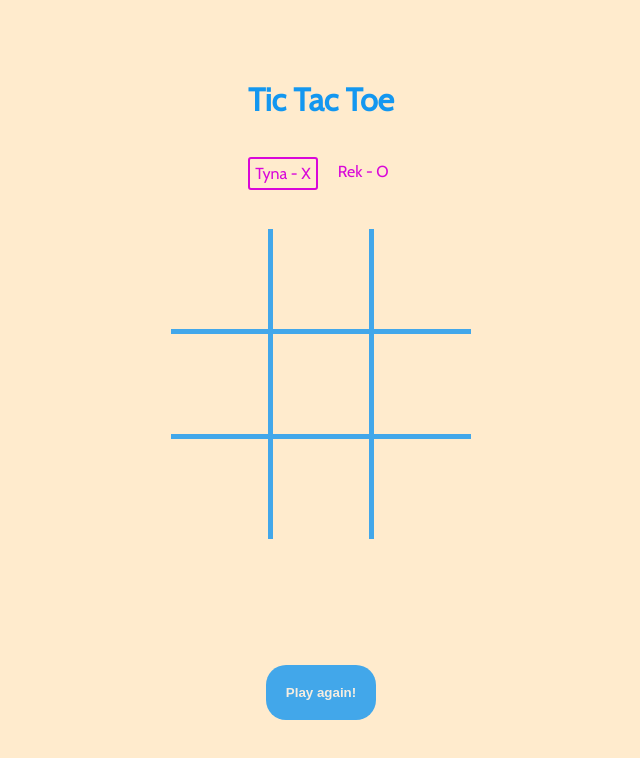
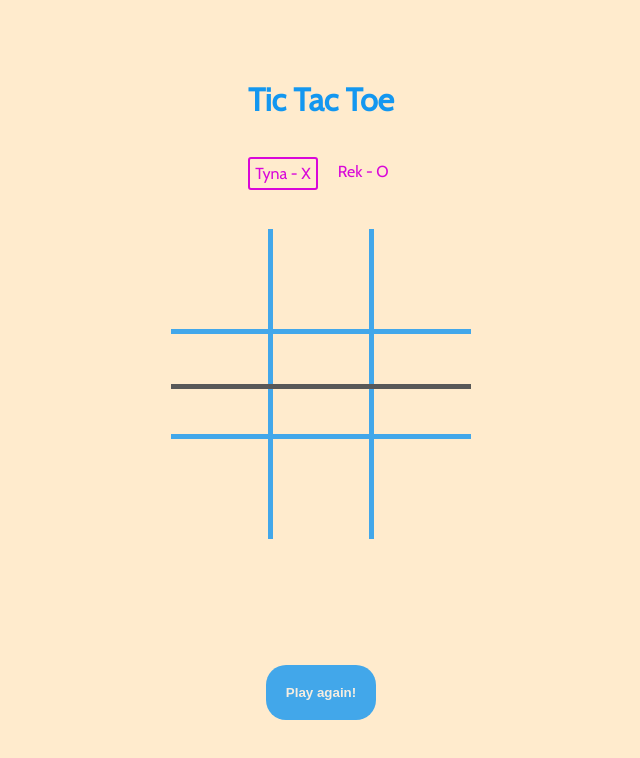
Before and after one commit to tynakpinska/tic-tac-toe, a plain HTML site: page index.html in a window 1280 px wide. Both pictures are taken after a click on the button "Play again!". Shown: the whole page, without its empty margins (319-959 px from the left). Drawn offline with nearby package versions, Linux system fonts and the light colour scheme.

Commit message:
refactor, block gameboard after win, add line element

```diff
--- a/index.css
+++ b/index.css
@@ -32,6 +32,16 @@ p {
   width: 300px;
   gap: 5px;
   background-color: #42a7ea;
+  position: relative;
+}
+
+.line {
+  width: 300px;
+  height: 5px;
+  background-color: #585858;
+  position: absolute;
+  top: 50%;
+
 }
 
 .players {
--- a/index.html
+++ b/index.html
@@ -1,9 +1,9 @@
 <!DOCTYPE html>
 <html lang="en">
   <head>
-    <meta charset="UTF-8">
-    <meta name="viewport" content="width=device-width, initial-scale=1.0">
-    <link rel="stylesheet" href="index.css"/>
+    <meta charset="UTF-8" />
+    <meta name="viewport" content="width=device-width, initial-scale=1.0" />
+    <link rel="stylesheet" href="index.css" />
     <title>Tic Tac Toe</title>
   </head>
   <body>
@@ -12,7 +12,18 @@
       <p class="player"></p>
       <p class="player"></p>
     </div>
-    <div class="gameboard"></div>
+    <div class="gameboard">
+        <div class="box" id="0"></div>
+        <div class="box" id="1"></div>
+        <div class="box" id="2"></div>
+        <div class="box" id="3"></div>
+        <div class="box" id="4"></div>
+        <div class="box" id="5"></div>
+        <div class="box" id="6"></div>
+        <div class="box" id="7"></div>
+        <div class="box" id="8"></div>
+      <div class="line"></div>
+    </div>
     <p class="result"></p>
     <button class="resetButton">Play again!</button>
     <script src="index.js"></script>
--- a/index.js
+++ b/index.js
@@ -1,15 +1,18 @@
-const gameboardElement = document.querySelector(".gameboard");
+const boxElements = document.querySelectorAll(".box");
 const playersElements = document.querySelectorAll(".player");
+const lineElement = document.querySelector(".line");
 const resultElement = document.querySelector(".result");
 const resetButtonElement = document.querySelector(".resetButton");
 
 const Player = (name, sign) => {
-  const play = id => Gameboard.updateGameboard(id, sign);
+  const play = id => Gameboard.updateGameboardArray(id, sign);
   return { name, sign, play };
 };
 
 const player1 = Player("Tyna", "X");
 const player2 = Player("Rek", "O");
+
+// add ability of setting player's names for user
 
 playersElements[0].innerHTML = `${player1.name} - ${player1.sign}`;
 playersElements[1].innerHTML = `${player2.name} - ${player2.sign}`;
@@ -18,17 +21,14 @@ const Gameboard = (() => {
   let gameboard = ["", "", "", "", "", "", "", "", ""];
   let currentPlayer = player1;
   playersElements[0].classList.add("current");
+  const playing = id => event => currentPlayer.play(id);
+  boxElements.forEach((box, id) =>
+    box.addEventListener("click", playing(id), true)
+  );
 
-  const buildGameboard = () => {
+  const fillGameboard = () => {
     gameboard.forEach((box, id) => {
-      const boxElement = document.createElement("div");
-      boxElement.innerHTML = box;
-      boxElement.className = "box";
-      boxElement.id = id;
-      gameboardElement.append(boxElement);
-      if (box === "") {
-        boxElement.addEventListener("click", () => currentPlayer.play(id));
-      }
+      boxElements[id].innerHTML = box;
     });
   };
 
@@ -72,29 +72,32 @@ const Gameboard = (() => {
   };
 
   const resetGameboard = () => {
-    deleteGameboard();
     gameboard = ["", "", "", "", "", "", "", "", ""];
     resultElement.innerHTML = "";
-    buildGameboard();
   };
 
-  const deleteGameboard = () => {
-    gameboardElement.innerHTML = "";
-  };
-  buildGameboard();
-
-  const updateGameboard = (id, sign) => {
-    gameboard[id] = sign;
-    deleteGameboard();
-    buildGameboard();
-    const ifWin = checkIfWin();
-    ifWin ? (resultElement.innerHTML = `${sign} wins!`) : toggleCurrentPlayer();
+  const updateGameboardArray = (id, sign) => {
+    if (gameboard[id] === "" && resultElement.innerHTML === "") {
+      gameboard[id] = sign;
+      fillGameboard();
+      checkIfWin()
+        ? (resultElement.innerHTML = `${sign} wins!`)
+        : toggleCurrentPlayer();
+    }
+    // draw a line
+    // check if tie
   };
 
   return {
-    updateGameboard,
+    fillGameboard,
+    updateGameboardArray,
     resetGameboard,
   };
 })();
 
-resetButtonElement.addEventListener("click", Gameboard.resetGameboard);
+Gameboard.fillGameboard();
+
+resetButtonElement.addEventListener("click", () => {
+  Gameboard.resetGameboard();
+  Gameboard.fillGameboard();
+});
```
Lines whose indentation alone changed are shown as unchanged.
